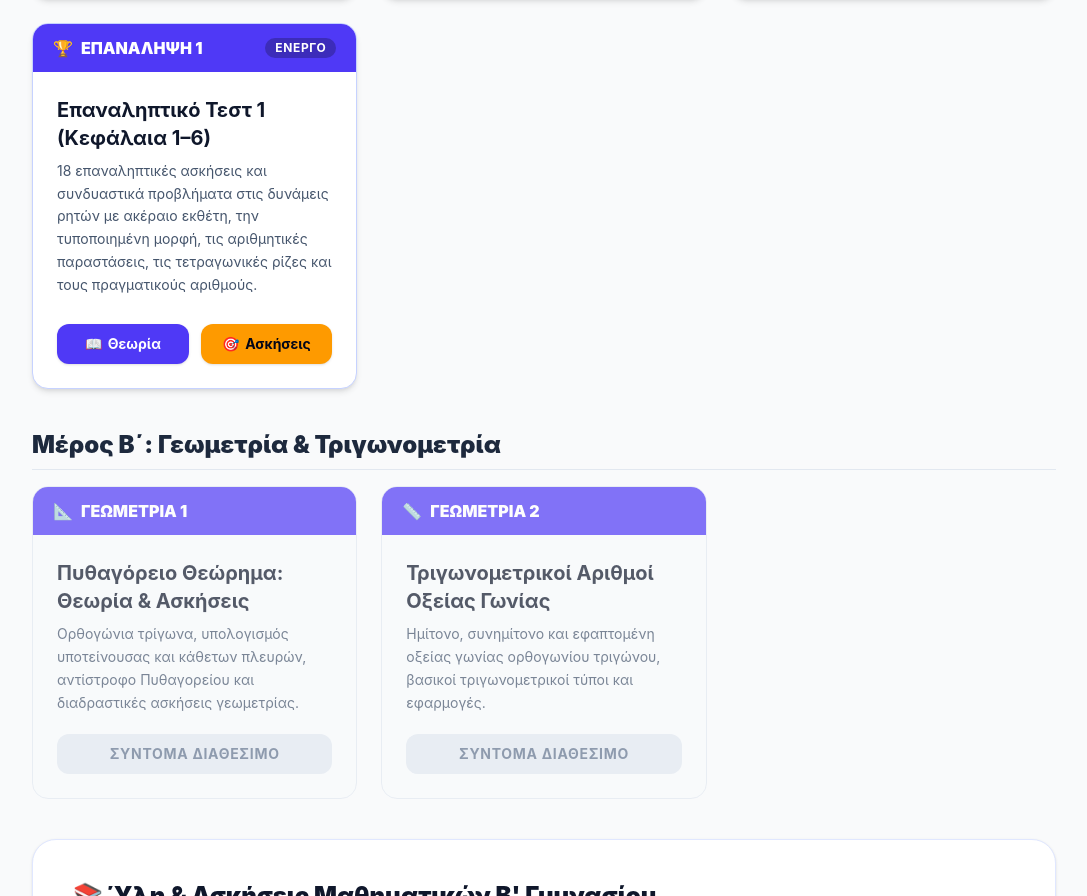
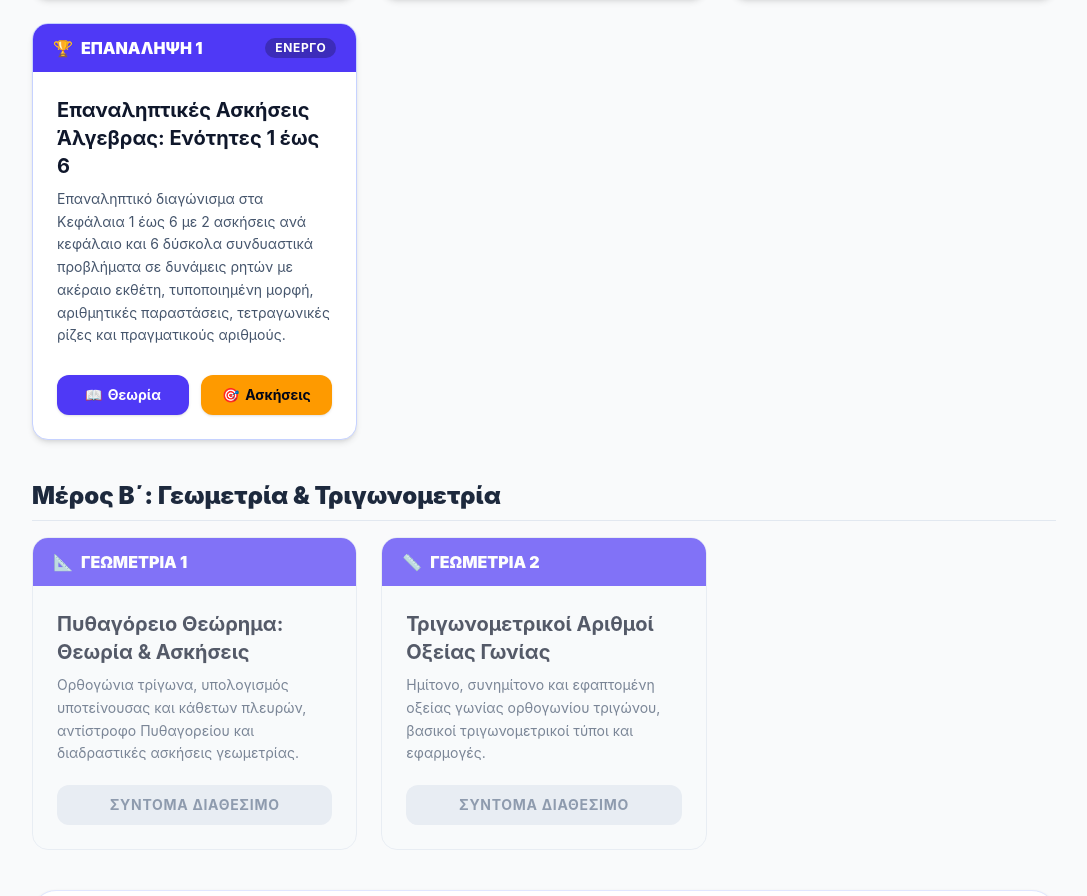
Before and after one commit to gkrimpas-lab/learn-maths-2026, a Next.js app: page /b-gymnasiou in a window 1280 px wide. Shown: the part 1284-2180 px from the top of the page, without its empty margins (96-1183 px from the left). Built offline with nearby package versions, Linux system fonts and the light colour scheme.

Commit message:
Update algebra review test details and keywords

```diff
--- a/data/b-gymnasiou.js
+++ b/data/b-gymnasiou.js
@@ -123,31 +123,25 @@ export const B_GYMNASIOU_CHAPTERS = [
     section: 'algebra',
     slug: '07-epanalipsi-1',
     icon: '🏆',
-    title: 'Επαναληπτικό Τεστ 1 (Κεφάλαια 1–6)',
-    titleEn: 'Review Test 1 (Chapters 1–6)',
-    desc: '18 επαναληπτικές ασκήσεις και συνδυαστικά προβλήματα στις δυνάμεις ρητών με ακέραιο εκθέτη, την τυποποιημένη μορφή, τις αριθμητικές παραστάσεις, τις τετραγωνικές ρίζες και τους πραγματικούς αριθμούς.',
-    descEn: '18 comprehensive exercises and combined problems covering integer exponents, scientific notation, numerical expressions, square roots, and real numbers.',
+    title: 'Επαναληπτικές Ασκήσεις Άλγεβρας: Ενότητες 1 έως 6',
+    titleEn: 'Review Exercises in Algebra: Units 1 to 6',
+    desc: 'Επαναληπτικό διαγώνισμα στα Κεφάλαια 1 έως 6 με 2 ασκήσεις ανά κεφάλαιο και 6 δύσκολα συνδυαστικά προβλήματα σε δυνάμεις ρητών με ακέραιο εκθέτη, τυποποιημένη μορφή, αριθμητικές παραστάσεις, τετραγωνικές ρίζες και πραγματικούς αριθμούς.',
+    descEn: 'Review test covering Chapters 1 to 6 with 2 exercises per chapter and 6 challenging multi-step problems on integer exponents, scientific notation, numerical expressions, square roots, and real numbers.',
     badge: 'ΕΠΑΝΑΛΗΨΗ 1',
     badgeEn: 'REVIEW 1',
     isReview: true,
     active: true,
     keywords: [
-      'επαναληπτικό τεστ άλγεβρα',
-      'ασκήσεις β γυμνασίου',
-      'δυνάμεις με ακέραιο εκθέτη',
-      'τυποποιημένη μορφή',
-      'αριθμητικές παραστάσεις',
-      'τετραγωνική ρίζα',
-      'πραγματικοί αριθμοί',
-      'άρρητοι αριθμοί',
-      'algebra review test',
-      '8th grade math test',
-      'integer exponents',
-      'scientific notation',
-      'numerical expressions',
-      'square roots',
-      'real numbers',
-      'irrational numbers'
+      'επανάληψη άλγεβρα β γυμνασίου',
+      'επανάληψη κεφάλαια 1 έως 6',
+      'δυνάμεις με ακέραιο εκθέτη επανάληψη',
+      'τυποποιημένη μορφή επανάληψη',
+      'τετραγωνική ρίζα επανάληψη',
+      'πραγματικοί αριθμοί επανάληψη',
+      'διαγώνισμα β γυμνασίου',
+      'grade 8 algebra review',
+      'powers scientific notation square roots review',
+      'chapters 1 to 6 test'
     ]
   },
 
```
